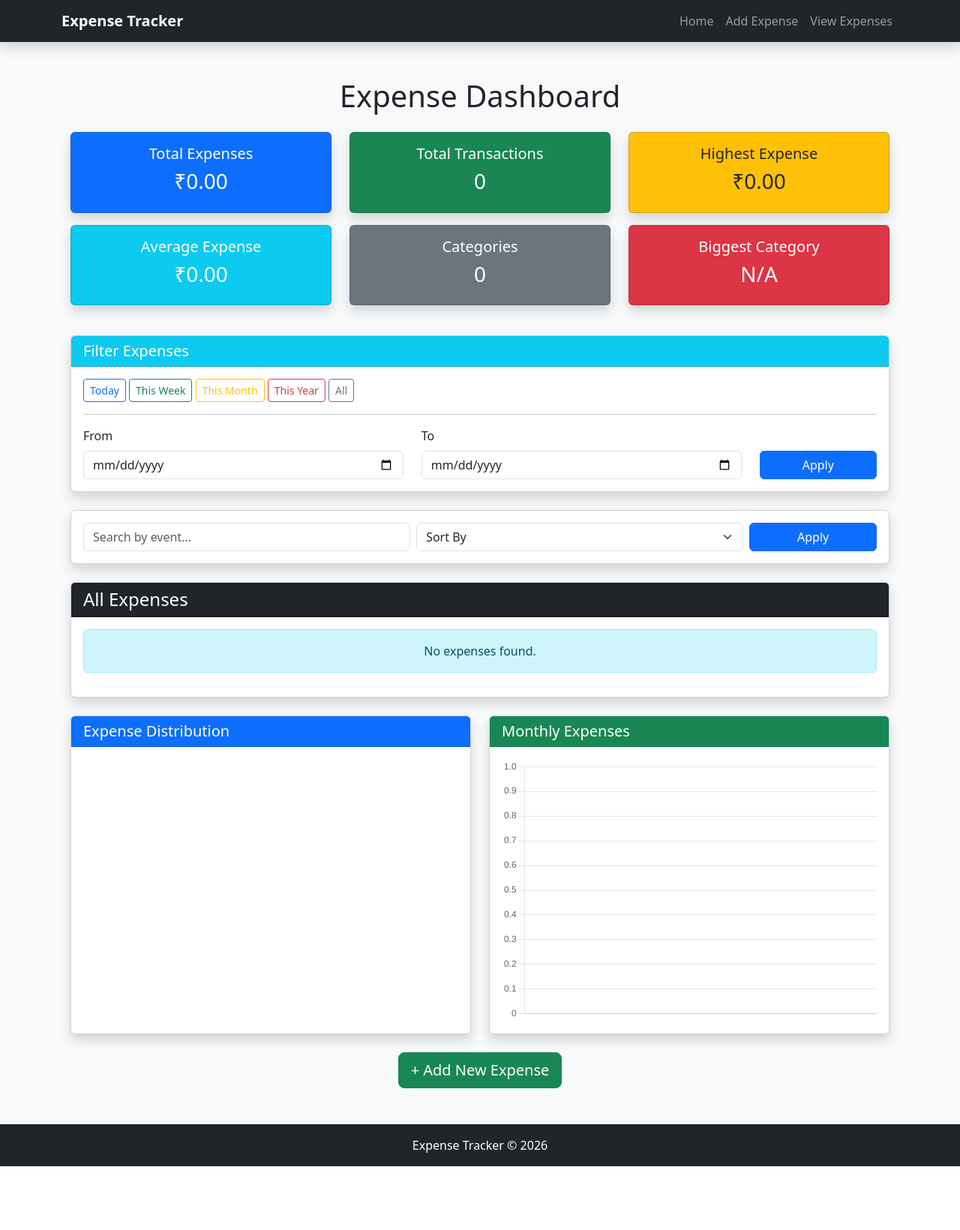
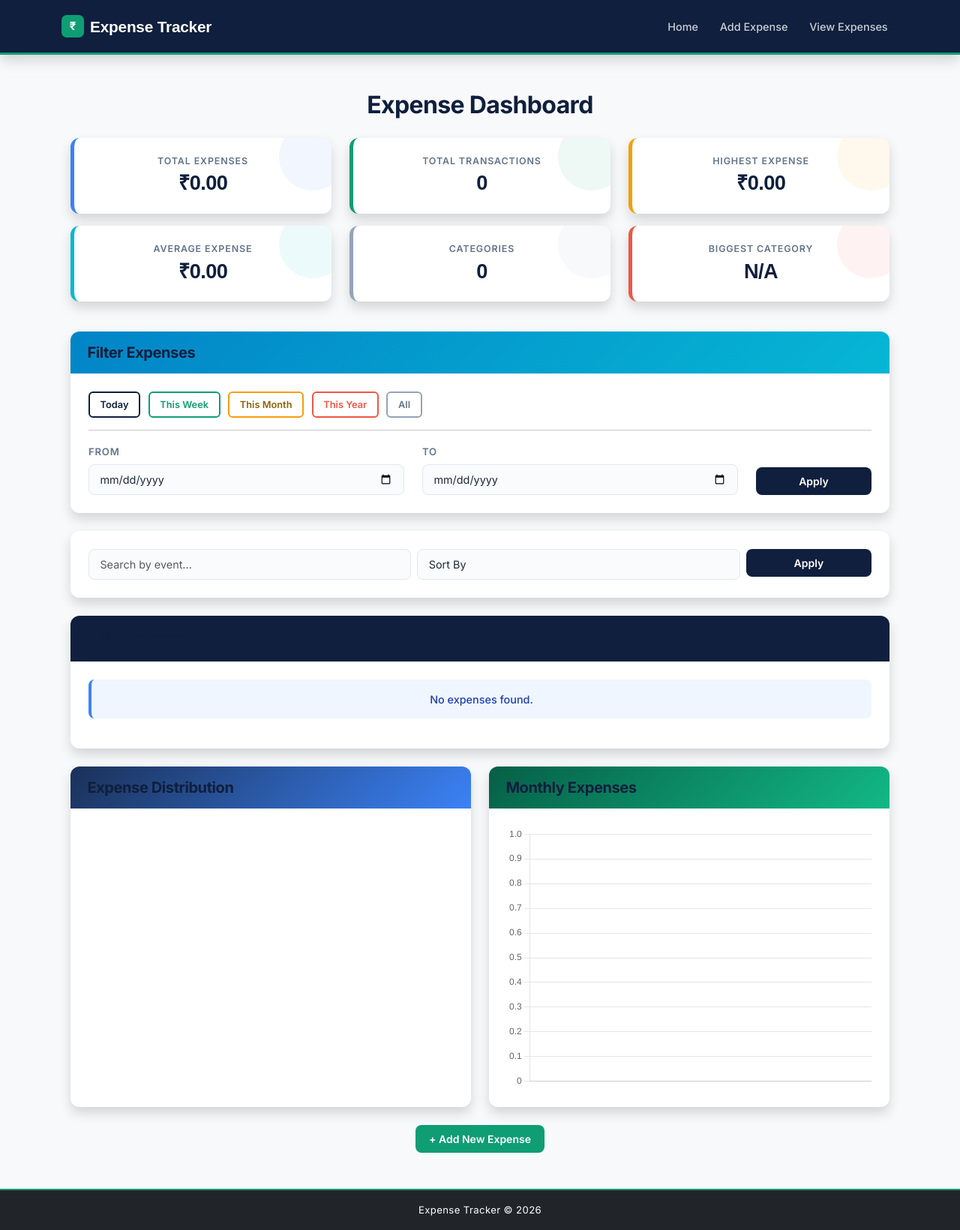
Before and after one commit to namankawedia18/flask-expense-tracker, a Flask app: page /expense in a window 1280 px wide. Shown: the whole page at 75% size. Before the commit the page ends 1555 px from the top, so only its background shows below. Run offline with Flask 3, Linux system fonts and the light colour scheme; a map, chart or similar area stays blank.

Commit message:
Added CSS design

```diff
--- /dev/null
+++ b/static/style.css
@@ -0,0 +1,407 @@
+/* =============================================
+   Expense Tracker — Custom Styles
+   Palette: Deep Navy · Emerald · Warm White · Coral accent
+   ============================================= */
+
+@import url('https://fonts.googleapis.com/css2?family=DM+Sans:wght@400;500;600;700;800&family=Inter:wght@300;400;500;600;700&display=swap');
+
+/* ── Root Tokens ─────────────────────────────── */
+:root {
+  --navy:        #0f1f3d;
+  --navy-mid:    #1a3158;
+  --emerald:     #0f9d74;
+  --emerald-lt:  #12b886;
+  --coral:       #f05545;
+  --amber:       #f59e0b;
+  --sky:         #3b82f6;
+  --bg:          #f4f6fb;
+  --surface:     #ffffff;
+  --border:      #e2e8f0;
+  --text:        #1e293b;
+  --text-muted:  #64748b;
+  --radius:      12px;
+  --radius-sm:   8px;
+  --shadow-sm:   0 1px 4px rgba(15,31,61,0.08);
+  --shadow-md:   0 4px 16px rgba(15,31,61,0.12);
+  --shadow-lg:   0 8px 32px rgba(15,31,61,0.16);
+  --transition:  0.2s ease;
+}
+
+/* ── Base Reset ──────────────────────────────── */
+*, *::before, *::after { box-sizing: border-box; }
+
+body {
+  font-family: 'Inter', system-ui, sans-serif;
+  font-size: 15px;
+  line-height: 1.6;
+  color: var(--text);
+  background-color: var(--bg);
+  -webkit-font-smoothing: antialiased;
+}
+
+h1, h2, h3, h4, h5, h6 {
+  font-family: 'Syne', 'Inter', sans-serif;
+  font-weight: 700;
+  letter-spacing: -0.02em;
+  color: var(--navy);
+}
+
+/* ── Navbar ──────────────────────────────────── */
+.navbar {
+  background: var(--navy) !important;
+  padding: 0.85rem 0;
+  border-bottom: 3px solid var(--emerald);
+  box-shadow: var(--shadow-md);
+}
+
+.navbar-brand {
+  font-family: 'Syne', sans-serif;
+  font-size: 1.3rem;
+  font-weight: 800;
+  letter-spacing: -0.01em;
+  color: #fff !important;
+  display: flex;
+  align-items: center;
+  gap: 0.5rem;
+}
+
+.navbar-brand::before {
+  content: '₹';
+  display: inline-flex;
+  align-items: center;
+  justify-content: center;
+  width: 30px;
+  height: 30px;
+  background: var(--emerald);
+  color: #fff;
+  border-radius: 7px;
+  font-size: 0.95rem;
+  font-family: 'Inter', sans-serif;
+  font-weight: 700;
+}
+
+.nav-link {
+  color: rgba(255,255,255,0.78) !important;
+  font-weight: 500;
+  font-size: 0.9rem;
+  padding: 0.4rem 0.9rem !important;
+  border-radius: var(--radius-sm);
+  transition: color var(--transition), background var(--transition);
+}
+
+.nav-link:hover,
+.nav-link.active {
+  color: #fff !important;
+  background: rgba(255,255,255,0.1);
+}
+
+/* ── Cards ───────────────────────────────────── */
+.card {
+  border: none;
+  border-radius: var(--radius);
+  background: var(--surface);
+  box-shadow: var(--shadow-sm);
+  transition: box-shadow var(--transition), transform var(--transition);
+}
+
+.card:hover {
+  box-shadow: var(--shadow-md);
+}
+
+.card-header {
+  border-radius: var(--radius) var(--radius) 0 0 !important;
+  border-bottom: none;
+  padding: 1rem 1.4rem;
+  font-family: 'Syne', sans-serif;
+  font-size: 1rem;
+  letter-spacing: -0.01em;
+}
+
+.card-body {
+  padding: 1.5rem;
+}
+
+/* ── Stat Cards (Dashboard) ──────────────────── */
+/* Override Bootstrap bg-* cards with a signature left-border design */
+.card.bg-primary,
+.card.bg-success,
+.card.bg-warning,
+.card.bg-info,
+.card.bg-secondary,
+.card.bg-danger {
+  background: var(--surface) !important;
+  color: var(--text) !important;
+  border-left: 5px solid;
+  box-shadow: var(--shadow-sm);
+  position: relative;
+  overflow: hidden;
+}
+
+.card.bg-primary  { border-color: var(--sky); }
+.card.bg-success  { border-color: var(--emerald); }
+.card.bg-warning  { border-color: var(--amber); }
+.card.bg-info     { border-color: #06b6d4; }
+.card.bg-secondary{ border-color: #94a3b8; }
+.card.bg-danger   { border-color: var(--coral); }
+
+/* Shimmer blob behind stat cards */
+.card.bg-primary::after,
+.card.bg-success::after,
+.card.bg-warning::after,
+.card.bg-info::after,
+.card.bg-secondary::after,
+.card.bg-danger::after {
+  content: '';
+  position: absolute;
+  top: -20px;
+  right: -20px;
+  width: 90px;
+  height: 90px;
+  border-radius: 50%;
+  opacity: 0.07;
+}
+
+.card.bg-primary::after   { background: var(--sky); }
+.card.bg-success::after   { background: var(--emerald); }
+.card.bg-warning::after   { background: var(--amber); }
+.card.bg-info::after      { background: #06b6d4; }
+.card.bg-secondary::after { background: #94a3b8; }
+.card.bg-danger::after    { background: var(--coral); }
+
+/* Stat card text override */
+.card.bg-primary  h5,
+.card.bg-success  h5,
+.card.bg-warning  h5,
+.card.bg-info     h5,
+.card.bg-secondary h5,
+.card.bg-danger   h5 {
+  font-family: 'Inter', sans-serif;
+  font-size: 0.78rem;
+  font-weight: 600;
+  text-transform: uppercase;
+  letter-spacing: 0.07em;
+  color: var(--text-muted);
+  margin-bottom: 0.35rem;
+}
+
+.card.bg-primary  h3,
+.card.bg-success  h3,
+.card.bg-warning  h3,
+.card.bg-info     h3,
+.card.bg-secondary h3,
+.card.bg-danger   h3 {
+  font-family: 'Syne', sans-serif;
+  font-size: 1.7rem;
+  font-weight: 800;
+  color: var(--navy);
+  margin-bottom: 0;
+}
+
+.card.bg-warning .card-body { color: var(--text) !important; }
+
+/* ── Card Headers (coloured) ─────────────────── */
+.card-header.bg-dark      { background: var(--navy) !important; color: #fff; }
+.card-header.bg-info      { background: linear-gradient(135deg, #0284c7, #06b6d4) !important; color: #fff; }
+.card-header.bg-primary   { background: linear-gradient(135deg, var(--navy-mid), var(--sky)) !important; color: #fff; }
+.card-header.bg-success   { background: linear-gradient(135deg, #065f46, var(--emerald-lt)) !important; color: #fff; }
+.card-header.bg-warning   { background: linear-gradient(135deg, #d97706, var(--amber)) !important; color: #fff !important; }
+
+/* ── Buttons ─────────────────────────────────── */
+.btn {
+  font-weight: 600;
+  font-size: 0.875rem;
+  border-radius: var(--radius-sm);
+  padding: 0.5rem 1.1rem;
+  transition: all var(--transition);
+  border: none;
+}
+
+.btn-success {
+  background: var(--emerald);
+  color: #fff;
+}
+.btn-success:hover  { background: #0a8a64; color: #fff; transform: translateY(-1px); box-shadow: 0 4px 12px rgba(15,157,116,0.35); }
+
+.btn-primary {
+  background: var(--navy);
+  color: #fff;
+}
+.btn-primary:hover  { background: var(--navy-mid); color: #fff; transform: translateY(-1px); box-shadow: 0 4px 12px rgba(15,31,61,0.3); }
+
+.btn-warning {
+  background: var(--amber);
+  color: #fff;
+}
+.btn-warning:hover  { background: #d97706; color: #fff; transform: translateY(-1px); }
+
+.btn-danger {
+  background: var(--coral);
+  color: #fff;
+}
+.btn-danger:hover   { background: #d63b2a; color: #fff; transform: translateY(-1px); }
+
+.btn-secondary {
+  background: #e2e8f0;
+  color: var(--text);
+}
+.btn-secondary:hover { background: #cbd5e1; color: var(--text); transform: translateY(-1px); }
+
+/* Outline buttons */
+.btn-outline-primary  { border: 2px solid var(--navy);     color: var(--navy); }
+.btn-outline-primary:hover  { background: var(--navy);     color: #fff; }
+.btn-outline-success  { border: 2px solid var(--emerald);  color: var(--emerald); }
+.btn-outline-success:hover  { background: var(--emerald);  color: #fff; }
+.btn-outline-warning  { border: 2px solid var(--amber);    color: #92600a; }
+.btn-outline-warning:hover  { background: var(--amber);    color: #fff; }
+.btn-outline-danger   { border: 2px solid var(--coral);    color: var(--coral); }
+.btn-outline-danger:hover   { background: var(--coral);    color: #fff; }
+.btn-outline-secondary{ border: 2px solid #94a3b8;         color: var(--text-muted); }
+.btn-outline-secondary:hover{ background: #94a3b8;         color: #fff; }
+
+/* ── Forms ───────────────────────────────────── */
+.form-control,
+.form-select {
+  border: 1.5px solid var(--border);
+  border-radius: var(--radius-sm);
+  padding: 0.55rem 0.9rem;
+  font-size: 0.9rem;
+  color: var(--text);
+  background: #fafbfc;
+  transition: border-color var(--transition), box-shadow var(--transition);
+}
+
+.form-control:focus,
+.form-select:focus {
+  border-color: var(--emerald);
+  box-shadow: 0 0 0 3px rgba(15,157,116,0.15);
+  background: #fff;
+  outline: none;
+}
+
+.form-label {
+  font-size: 0.82rem;
+  font-weight: 600;
+  text-transform: uppercase;
+  letter-spacing: 0.06em;
+  color: var(--text-muted);
+  margin-bottom: 0.4rem;
+}
+
+/* ── Table ───────────────────────────────────── */
+.table {
+  border-collapse: separate;
+  border-spacing: 0;
+}
+
+.table thead th {
+  font-family: 'Inter', sans-serif;
+  font-size: 0.75rem;
+  font-weight: 700;
+  text-transform: uppercase;
+  letter-spacing: 0.08em;
+  color: var(--text-muted);
+  border-bottom: 2px solid var(--border);
+  padding: 0.85rem 1rem;
+  background: #f8fafc;
+}
+
+.table tbody td {
+  padding: 0.85rem 1rem;
+  border-bottom: 1px solid var(--border);
+  vertical-align: middle;
+  font-size: 0.9rem;
+  color: var(--text);
+}
+
+.table tbody tr:last-child td { border-bottom: none; }
+
+.table-striped tbody tr:nth-of-type(odd) { background: #f8fafc; }
+.table-hover tbody tr:hover { background: #eef6f3 !important; }
+
+.table-secondary th { background: #f1f5f9 !important; }
+
+/* ── Alerts ──────────────────────────────────── */
+.alert {
+  border: none;
+  border-radius: var(--radius-sm);
+  font-size: 0.9rem;
+  font-weight: 500;
+  padding: 0.9rem 1.2rem;
+  border-left: 4px solid;
+}
+
+.alert-success { background: #ecfdf5; color: #065f46; border-color: var(--emerald); }
+.alert-danger  { background: #fef2f2; color: #991b1b; border-color: var(--coral); }
+.alert-warning { background: #fffbeb; color: #92400e; border-color: var(--amber); }
+.alert-info    { background: #eff6ff; color: #1e40af; border-color: var(--sky); }
+
+/* ── Index / Home Page ───────────────────────── */
+.display-4 {
+  font-family: 'Syne', sans-serif;
+  font-weight: 800;
+  font-size: 2.8rem;
+  color: var(--navy);
+  letter-spacing: -0.03em;
+}
+
+.lead {
+  color: var(--text-muted);
+  font-size: 1.05rem;
+}
+
+/* Home hero subtle decoration */
+.text-center.mt-5 {
+  padding-top: 3rem;
+}
+
+/* ── Add / Edit Form Cards ───────────────────── */
+.card-header.bg-success h3,
+.card-header.bg-warning h3 {
+  font-family: 'Syne', sans-serif;
+  font-size: 1.25rem;
+  margin: 0;
+  color: #fff;
+}
+
+/* ── Footer ──────────────────────────────────── */
+footer {
+  background: var(--navy) !important;
+  color: rgba(255,255,255,0.65) !important;
+  font-size: 0.82rem;
+  letter-spacing: 0.03em;
+  border-top: 2px solid var(--emerald);
+}
+
+footer p { color: inherit !important; }
+
+/* ── Quick Filter Buttons spacing ───────────── */
+.btn-sm {
+  padding: 0.35rem 0.85rem;
+  font-size: 0.8rem;
+  border-radius: 6px;
+}
+
+.mb-3 .btn-sm + .btn-sm { margin-left: 0.4rem; }
+
+/* ── Page Titles ─────────────────────────────── */
+h1.text-center {
+  font-size: 2rem;
+  color: var(--navy);
+}
+
+/* ── Scrollbar (Webkit) ──────────────────────── */
+::-webkit-scrollbar { width: 7px; height: 7px; }
+::-webkit-scrollbar-track { background: #f1f5f9; }
+::-webkit-scrollbar-thumb { background: #cbd5e1; border-radius: 4px; }
+::-webkit-scrollbar-thumb:hover { background: #94a3b8; }
+
+/* ── Responsive ──────────────────────────────── */
+@media (max-width: 768px) {
+  .display-4 { font-size: 2rem; }
+  .card.bg-primary h3,
+  .card.bg-success h3,
+  .card.bg-warning h3,
+  .card.bg-info    h3,
+  .card.bg-secondary h3,
+  .card.bg-danger  h3 { font-size: 1.4rem; }
+}
--- a/templates/base.html
+++ b/templates/base.html
@@ -13,6 +13,8 @@
     </title>
 
     <link href="https://cdn.jsdelivr.net/npm/bootstrap@5.3.7/dist/css/bootstrap.min.css" rel="stylesheet">
+    <link href="https://cdn.jsdelivr.net/npm/bootstrap@5.3.7/dist/css/bootstrap.min.css" rel="stylesheet">
+    <link rel="stylesheet" href="{{ url_for('static', filename='style.css') }}"> <!-- ADD THIS -->
 
 </head>
 
@@ -24,29 +26,23 @@
 
         <div class="container">
 
-            <a class="navbar-brand fw-bold"
-               href="{{ url_for('hello') }}">
+            <a class="navbar-brand fw-bold" href="{{ url_for('hello') }}">
                 Expense Tracker
             </a>
 
-            <button class="navbar-toggler"
-                    type="button"
-                    data-bs-toggle="collapse"
-                    data-bs-target="#navbarNav">
+            <button class="navbar-toggler" type="button" data-bs-toggle="collapse" data-bs-target="#navbarNav">
 
                 <span class="navbar-toggler-icon"></span>
 
             </button>
 
-            <div class="collapse navbar-collapse"
-                 id="navbarNav">
+            <div class="collapse navbar-collapse" id="navbarNav">
 
                 <ul class="navbar-nav ms-auto">
 
                     <li class="nav-item">
 
-                        <a class="nav-link"
-                           href="{{ url_for('hello') }}">
+                        <a class="nav-link" href="{{ url_for('hello') }}">
                             Home
                         </a>
 
@@ -54,8 +50,7 @@
 
                     <li class="nav-item">
 
-                        <a class="nav-link"
-                           href="{{ url_for('add') }}">
+                        <a class="nav-link" href="{{ url_for('add') }}">
                             Add Expense
                         </a>
 
@@ -63,8 +58,7 @@
 
                     <li class="nav-item">
 
-                        <a class="nav-link"
-                           href="{{ url_for('viewExpense') }}">
+                        <a class="nav-link" href="{{ url_for('viewExpense') }}">
                             View Expenses
                         </a>
 
@@ -94,10 +88,7 @@
 
             {{ message }}
 
-                    <button
-                        type="button"
-                        class="btn-close"
-                        data-bs-dismiss="alert">
+            <button type="button" class="btn-close" data-bs-dismiss="alert">
             </button>
 
         </div>
```
Lines whose indentation alone changed are shown as unchanged.
